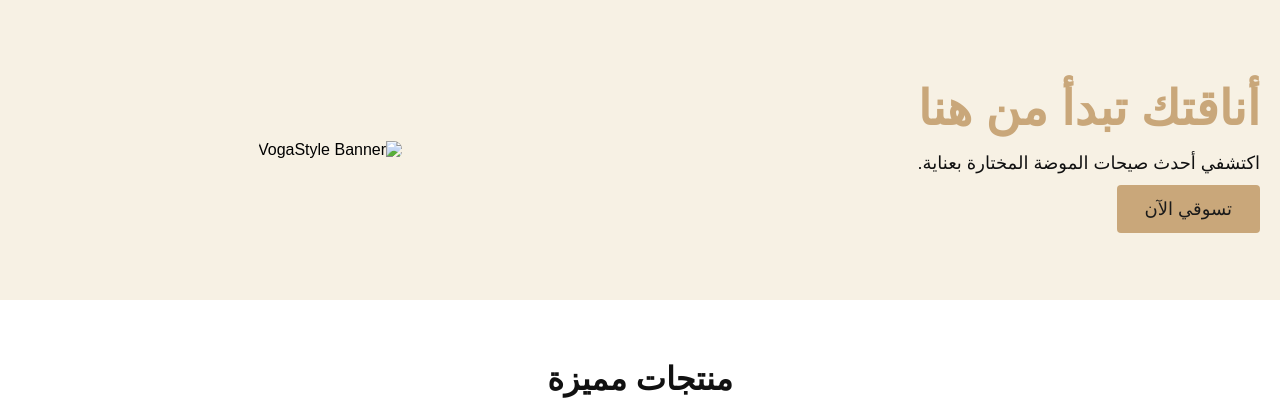
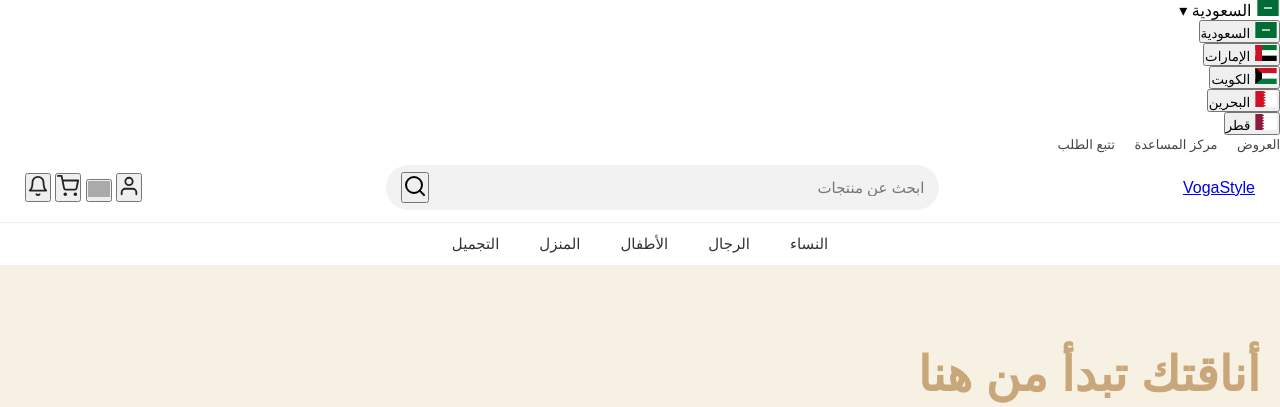
Before and after one commit to amnah1438/vogastyle, a Django app: page /en/ in a window 1280 px wide. Shown: the top 407 px of the page. Run offline with Django 5.2, Linux system fonts and the light colour scheme; data comes from the database, SQL or seed files in the repository; both versions use the stored data as it was after the commit; some libraries are stand-ins or nearby versions; grey boxes are pictures that could not be loaded.

Commit message:
تعديل

```diff
--- a/templates/base-templates/base.html
+++ b/templates/base-templates/base.html
@@ -17,8 +17,132 @@
 
 <body>
 
-    <!-- إدراج الهيدر -->
-    {% include "layouts/header.html" %}
+    <!-- الهيدر كامل مدمج هنا -->
+    <header class="vg-header">
+
+        <!-- 1) التوب بار -->
+        <div class="vg-topbar">
+
+            <!-- يمين: اختيار الدولة -->
+            <div class="vg-top-right">
+
+                <div class="vg-country-box" id="countryTrigger">
+                    <img src="{% static 'images/flags/' %}{{ request.session.country|default:'sa' }}.svg"
+                         class="vg-flag-current">
+
+                    <span class="vg-country-name">
+                        {% if request.session.country == 'ae' %} الإمارات
+                        {% elif request.session.country == 'kw' %} الكويت
+                        {% elif request.session.country == 'bh' %} البحرين
+                        {% elif request.session.country == 'qa' %} قطر
+                        {% else %} السعودية
+                        {% endif %}
+                    </span>
+
+                    <span class="vg-arrow">▾</span>
+                </div>
+
+                <!-- قائمة الدول -->
+                <div class="vg-country-menu" id="countryMenu">
+
+                    <form method="post" action="{% url 'core:set_country' %}">
+                        {% csrf_token %}
+                        <button name="country" value="sa" class="vg-country-item">
+                            <img src="{% static 'images/flags/sa.svg' %}" class="vg-flag"> السعودية
+                        </button>
+                    </form>
+
+                    <form method="post" action="{% url 'core:set_country' %}">
+                        {% csrf_token %}
+                        <button name="country" value="ae" class="vg-country-item">
+                            <img src="{% static 'images/flags/ae.svg' %}" class="vg-flag"> الإمارات
+                        </button>
+                    </form>
+
+                    <form method="post" action="{% url 'core:set_country' %}">
+                        {% csrf_token %}
+                        <button name="country" value="kw" class="vg-country-item">
+                            <img src="{% static 'images/flags/kw.svg' %}" class="vg-flag"> الكويت
+                        </button>
+                    </form>
+
+                    <form method="post" action="{% url 'core:set_country' %}">
+                        {% csrf_token %}
+                        <button name="country" value="bh" class="vg-country-item">
+                            <img src="{% static 'images/flags/bh.svg' %}" class="vg-flag"> البحرين
+                        </button>
+                    </form>
+
+                    <form method="post" action="{% url 'core:set_country' %}">
+                        {% csrf_token %}
+                        <button name="country" value="qa" class="vg-country-item">
+                            <img src="{% static 'images/flags/qa.svg' %}" class="vg-flag"> قطر
+                        </button>
+                    </form>
+
+                </div>
+
+            </div>
+
+            <!-- يسار التوب بار -->
+            <div class="vg-top-left">
+                <span class="vg-ut-link">العروض</span>
+                <span class="vg-ut-link">مركز المساعدة</span>
+                <span class="vg-ut-link">تتبع الطلب</span>
+            </div>
+
+        </div>
+
+        <!-- 2) الهيدر الرئيسي -->
+        <div class="vg-main-header">
+
+            <!-- اللوقو -->
+            <div class="vg-logo">
+                <a href="/" class="vg-brand">VogaStyle</a>
+            </div>
+
+            <!-- البحث -->
+            <div class="vg-search-box">
+                <input type="text" placeholder="ابحث عن منتجات">
+                <button type="submit">
+                    <img src="{% static 'icons/search.svg' %}" alt="search">
+                </button>
+            </div>
+
+            <!-- الأيقونات -->
+            <div class="vg-icons">
+                <button class="vg-icon-btn">
+                    <img src="{% static 'icons/user.svg' %}" alt="user">
+                </button>
+
+                <button class="vg-icon-btn">
+                    <img src="{% static 'icons/heart.svg' %}" alt="wishlist">
+                </button>
+
+                <button class="vg-icon-btn">
+                    <img src="{% static 'icons/cart.svg' %}" alt="cart">
+                </button>
+
+                <button class="vg-icon-btn">
+                    <img src="{% static 'icons/bell.svg' %}" alt="notification">
+                </button>
+            </div>
+
+        </div>
+
+        <!-- 3) القائمة الرئيسية -->
+        <nav class="vg-nav">
+            <ul>
+                <li><a href="#">النساء</a></li>
+                <li><a href="#">الرجال</a></li>
+                <li><a href="#">الأطفال</a></li>
+                <li><a href="#">المنزل</a></li>
+                <li><a href="#">التجميل</a></li>
+            </ul>
+        </nav>
+
+    </header>
+
 
     <!-- المساحة التي تتغير في كل صفحة -->
     <main>
```
Also changed, not shown: db.sqlite3.
